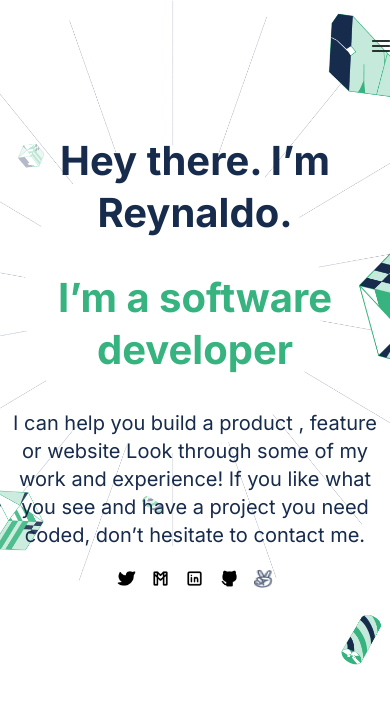
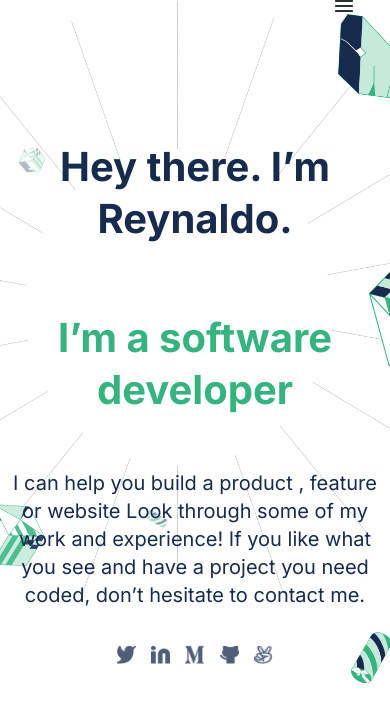
Before and after one commit to ReyAntonio12/Reynaldo--Portfolio, a website: page index.html in a window 390 px wide. Drawn offline with Linux system fonts and the light colour scheme.

Commit message:
Add new icons to social incons, add semantic tags to index and fixed positioning for mobile button for menu

```diff
--- a/index.html
+++ b/index.html
@@ -20,34 +20,35 @@
             <li class="navigation--option"><a>Contact</a></li>
         </ul>
         <div class="menu--image">
-            <img src="images\menuUnion.png" alt="Menu button"/>
+            <img src="images\menuUnion.png" alt="Menu button" id="menu--button"/>
         </div>
     </nav>
   </header>
   <!-- This section is the main part, containing heading and a brief description of my work-->
   <main class="main__containerinfo">
-   <h1 id="titlePortfolio">Hey there. I’m Reynaldo. </h1>
-   <h2 id="developerPortfolio">I’m a software developer</h2>
-   <p id="descriptionPortfolio"> I can help you build a product , feature or website Look through some of my work and experience! If you like what you see and have a project you need coded,
-    don’t hesitate to contact me.</p>
+    <section class="information__container">
+      <h1 id="titlePortfolio">Hey there. I’m Reynaldo. </h1>
+      <h2 id="developerPortfolio">I’m a software developer</h2>
+      <p id="descriptionPortfolio"> I can help you build a product , feature or website Look through some of my work and experience! If you like what you see and have a project you need coded,
+        don’t hesitate to contact me.</p>
+      <ul class="container__icons">
+        <li class="brand--icon">
+          <a href="https://twitter.com/"><img src="images\twitter.png" alt="twitter logo" class="icon--image" /></a>
+        </li>
+        <li class="brand--icon">
+          <a href="https://www.linkedin.com/in/reynaldo-casta%C3%B1o/?locale=en_US"><img src="images\Linkedin icon.png"alt="linkedin logo" class="icon--image"></a>
+        </li>
+        <li class="brand--icon">
+          <a href="https://google.com"><img src="images\medium.png" alt="gmail logo" class="icon--image"></a>
+        </li>
+        <li class="brand--icon">
+          <a href="https://github.com/ReyAntonio12"><img src="images\github.png" alt="github logo" class="icon--image"></a>
+        </li>
+        <li class="brand--icon">
+          <a><img src="images\angellist.png" alt="angellist logo" class="icon--image"></a>
+        </li>
+      </ul>
+    </section>
   </main>
-
-  <section class="container__icons">
-    <div class="brand--icon">
-      <a href="https://twitter.com/"><img src="images\brand-twitter-filled.png" alt="twitter logo" class="icon--image" /></a>
-    </div>
-    <div class="brand--icon">
-      <a href="https://google.com"><img src="images\brand-gmail.png" alt="gmail logo" class="icon--image"></a>
-    </div>
-    <div class="brand--icon">
-      <a href="https://www.linkedin.com/in/reynaldo-casta%C3%B1o/?locale=en_US"><img src="images\brand-linkedin.png"alt="linkedin logo" class="icon--image"></a>
-    </div>
-    <div class="brand--icon">
-        <a href="https://github.com/ReyAntonio12"><img src="images\brand-github-filled.png" alt="github logo" class="icon--image"></a>
-    </div>
-    <div class="brand--icon">
-        <a><img src="images\angellist.png" alt="angellist logo" class="icon--image"></a>
-    </div>
-  </section>
 </body>
 </html>
--- a/styles.css
+++ b/styles.css
@@ -31,6 +31,14 @@
   margin: 0;
 }
 
+/* Main section container */
+
+.information__container {
+  display: flex;
+  flex-direction: column;
+  align-items: center;
+}
+
 /* About the relevant information */
 
 .main__containerinfo {
@@ -43,6 +51,7 @@
   width: 50%;
   display: flex;
   justify-content: space-evenly;
+  padding: 0;
 }
 
 /* Sizing the icons to be adjusted to lading page */
@@ -52,6 +61,7 @@
   height: 19px;
   width: 19px;
   border-radius: 0;
+  list-style: none;
 }
 
 /* Media queries for responsive design */
@@ -73,16 +83,22 @@
 
   .container--nav {
     display: flex;
+    flex-direction: column-reverse;
     justify-content: flex-end;
-    align-items: flex-end;
+    align-items: center;
   }
 
   .menu--image {
-    width: auto;
+    width: 80%;
     height: auto;
     display: flex;
-    flex-direction: column-reverse;
-    align-self: center;
+    flex-direction: row;
+    justify-content: flex-end;
+  }
+
+  #menu--button {
+    width: 18px;
+    height: 12px;
   }
 
   /* Main information */
```
Also changed, not shown: README.md, images/Linkedin icon.png (added), images/brand-github-filled.png (deleted), images/brand-gmail.png (deleted), images/brand-linkedin.png (deleted), images/brand-twitter-filled.png (deleted), images/github.png (added), images/medium.png (added), images/twitter.png (added).
